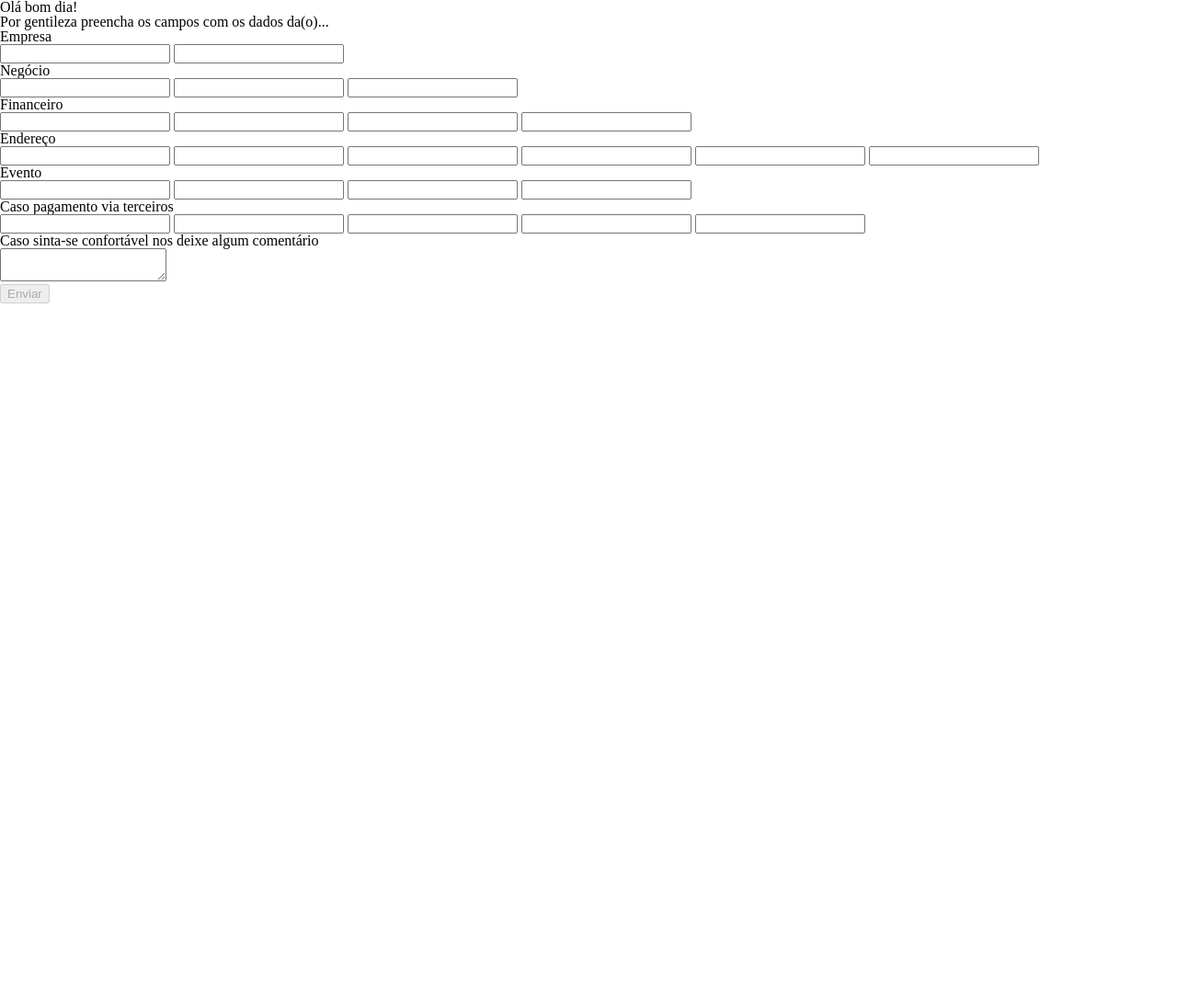
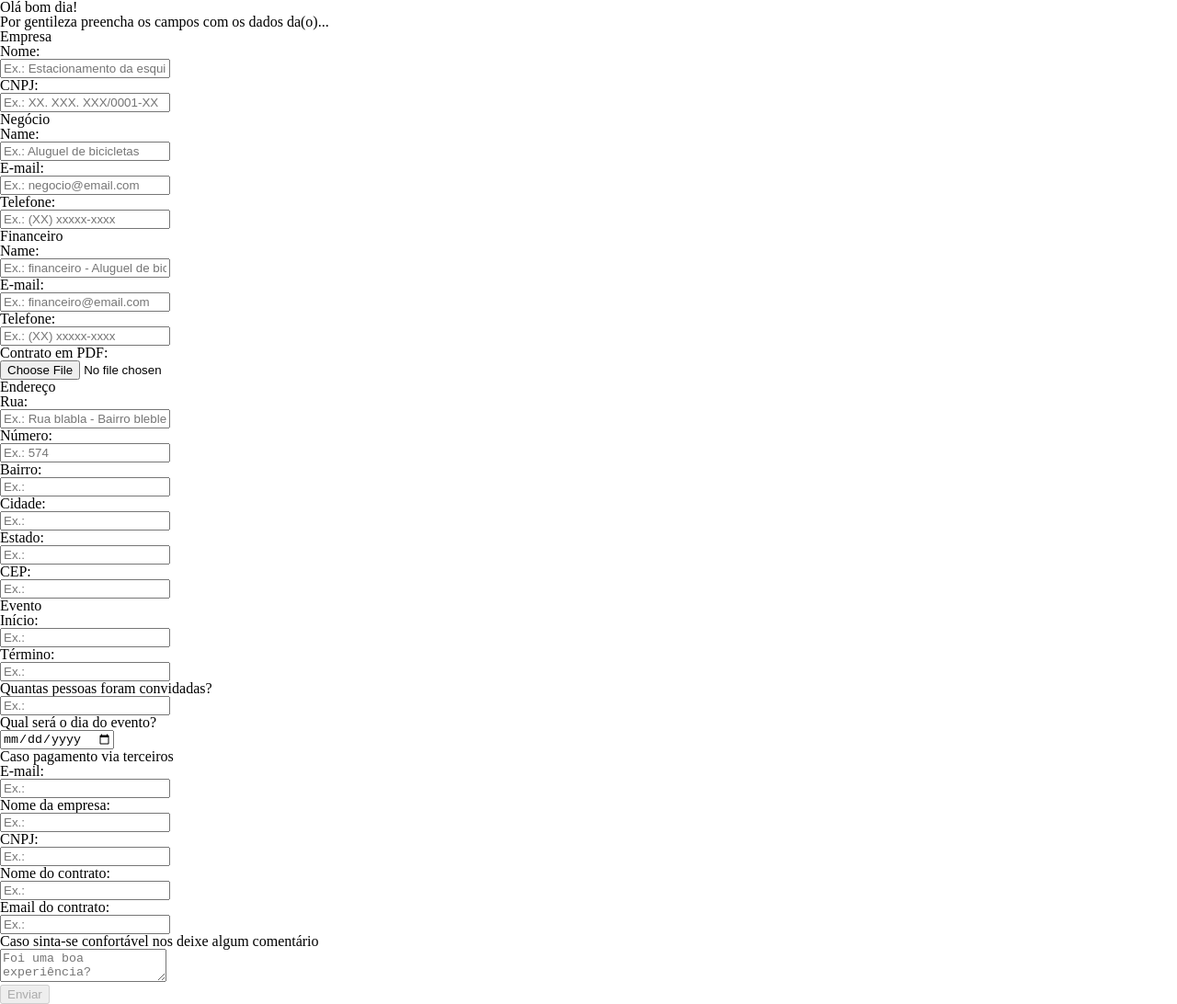
Before and after one commit to christenLeo/netpark-technical-test, a plain HTML site: page index.html in a window 1280 px wide. Shown: the whole page at 92% size. Before the commit the page ends 800 px from the top, so only its background shows below. Drawn offline with Linux system fonts and the light colour scheme.

Commit message:
[feat]: HTML form types and validations

```diff
--- a/index.html
+++ b/index.html
@@ -29,51 +29,51 @@
             <!--Must have fields-->
             <fieldset>
                 <h4>Empresa</h4>
-                <label class="form_fields"><input name="" type="text"></label>
-                <label class="form_fields"><input name="" type="text"></label>
+                <label class="form_fields"><p>Nome:</p><input name="companyName" type="text" placeholder="Ex.: Estacionamento da esquina" required></label>
+                <label class="form_fields"><p>CNPJ:</p><input name="companyCnpj" type="text" placeholder="Ex.: XX. XXX. XXX/0001-XX" required></label>
             </fieldset>
             <fieldset>
                 <h4>Negócio</h4>
-                <label class="form_fields"><input name="" type="text"></label>
-                <label class="form_fields"><input name="" type="text"></label>
-                <label class="form_fields"><input name="" type="text"></label>
+                <label class="form_fields"><p>Name:</p><input name="businessName" type="text" placeholder="Ex.: Aluguel de bicicletas" required></label>
+                <label class="form_fields"><p>E-mail:</p><input name="businessEmail" type="email" placeholder="Ex.: negocio@email.com" required></label>
+                <label class="form_fields"><p>Telefone:</p><input name="businessPhone" type="text" placeholder="Ex.: (XX) xxxxx-xxxx" required></label>
             </fieldset>
             <fieldset>
                 <h4>Financeiro</h4>
-                <label class="form_fields"><input name="" type="text"></label>
-                <label class="form_fields"><input name="" type="text"></label>
-                <label class="form_fields"><input name="" type="text"></label>
-                <label class="form_fields"><input name="" type="text"></label>
+                <label class="form_fields"><p>Name:</p><input name="financialName" type="text" placeholder="Ex.: financeiro - Aluguel de bicicletas" required></label>
+                <label class="form_fields"><p>E-mail:</p><input name="financialEmail" type="email" placeholder="Ex.: financeiro@email.com" required></label>
+                <label class="form_fields"><p>Telefone:</p><input name="financialPhone" type="text" placeholder="Ex.: (XX) xxxxx-xxxx" required></label>
+                <label class="form_fields"><p>Contrato em PDF:</p><input name="contract" type="file" required></label>
             </fieldset>
             <fieldset>
                 <h4>Endereço</h4>
-                <label class="form_fields"><input name="" type="text"></label>
-                <label class="form_fields"><input name="" type="text"></label>
-                <label class="form_fields"><input name="" type="text"></label>
-                <label class="form_fields"><input name="" type="text"></label>
-                <label class="form_fields"><input name="" type="text"></label>
-                <label class="form_fields"><input name="" type="text"></label>
+                <label class="form_fields"><p>Rua:</p><input name="address" type="text" placeholder="Ex.: Rua blabla - Bairro bleble" required></label>
+                <label class="form_fields"><p>Número:</p><input name="addressNumber" type="number" placeholder="Ex.: 574" required></label>
+                <label class="form_fields"><p>Bairro:</p><input name="" type="text" placeholder="Ex.:" required></label>
+                <label class="form_fields"><p>Cidade:</p><input name="" type="text" placeholder="Ex.:" required></label>
+                <label class="form_fields"><p>Estado:</p><input name="" type="text" placeholder="Ex.:" required></label>
+                <label class="form_fields"><p>CEP:</p><input name="" type="text" placeholder="Ex.:" required></label>
             </fieldset>
             <fieldset>
                 <h4>Evento</h4>
-                <label class="form_fields"><input name="" type="text"></label>
-                <label class="form_fields"><input name="" type="text"></label>
-                <label class="form_fields"><input name="" type="text"></label>
-                <label class="form_fields"><input name="" type="text"></label>
+                <label class="form_fields"><p>Início:</p><input name="" type="datetime" placeholder="Ex.:" required></label>
+                <label class="form_fields"><p>Término:</p><input name="" type="datetime" placeholder="Ex.:" required></label>
+                <label class="form_fields"><p>Quantas pessoas foram convidadas?</p><input name="" type="number" placeholder="Ex.:" required></label>
+                <label class="form_fields"><p>Qual será o dia do evento?</p><input name="" type="date" placeholder="Ex.:" required></label>
             </fieldset>
 
             <!--Extra fields-->
             <fieldset>
                 <h4>Caso pagamento via terceiros</h4>
-                <label class="form_fields"><input name="" type="text"></label>
-                <label class="form_fields"><input name="" type="text"></label>
-                <label class="form_fields"><input name="" type="text"></label>
-                <label class="form_fields"><input name="" type="text"></label>
-                <label class="form_fields"><input name="" type="text"></label>
+                <label class="form_fields"><p>E-mail:</p><input name="" type="text" placeholder="Ex.:"></label>
+                <label class="form_fields"><p>Nome da empresa:</p><input name="" type="text" placeholder="Ex.:"></label>
+                <label class="form_fields"><p>CNPJ:</p><input name="" type="text" placeholder="Ex.:"></label>
+                <label class="form_fields"><p>Nome do contrato:</p><input name="" type="text" placeholder="Ex.:"></label>
+                <label class="form_fields"><p>Email do contrato:</p><input name="" type="text" placeholder="Ex.:"></label>
             </fieldset>
 
             <h4>Caso sinta-se confortável nos deixe algum comentário</h4>
-            <label class="form_fields"><textarea></textarea></label>
+            <label class="form_fields"><textarea placeholder="Foi uma boa experiência?"></textarea></label>
 
             <!--Google recaptcha-->
             <div id='grecaptcha' class="g-recaptcha" data-sitekey="6LdI-xEhAAAAAMWxKZ-X8e6Q7XW6iZy0BkBVGjmU" data-callback="getUserToken"></div>
```
